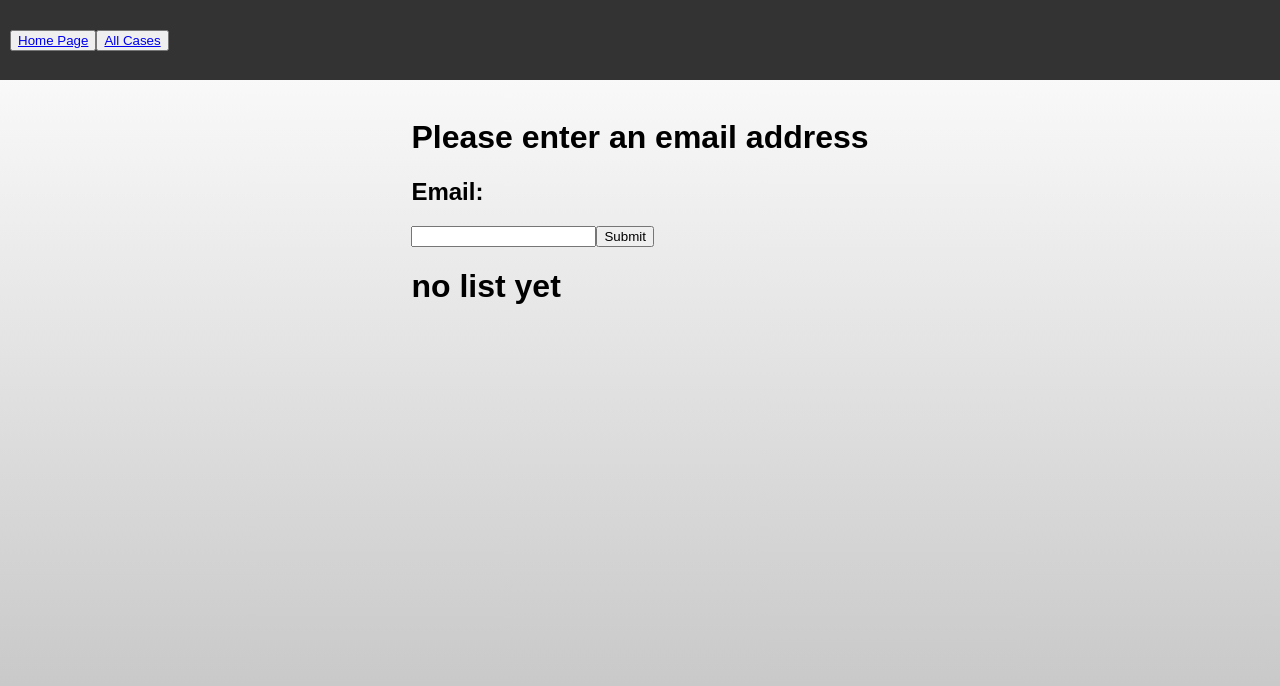
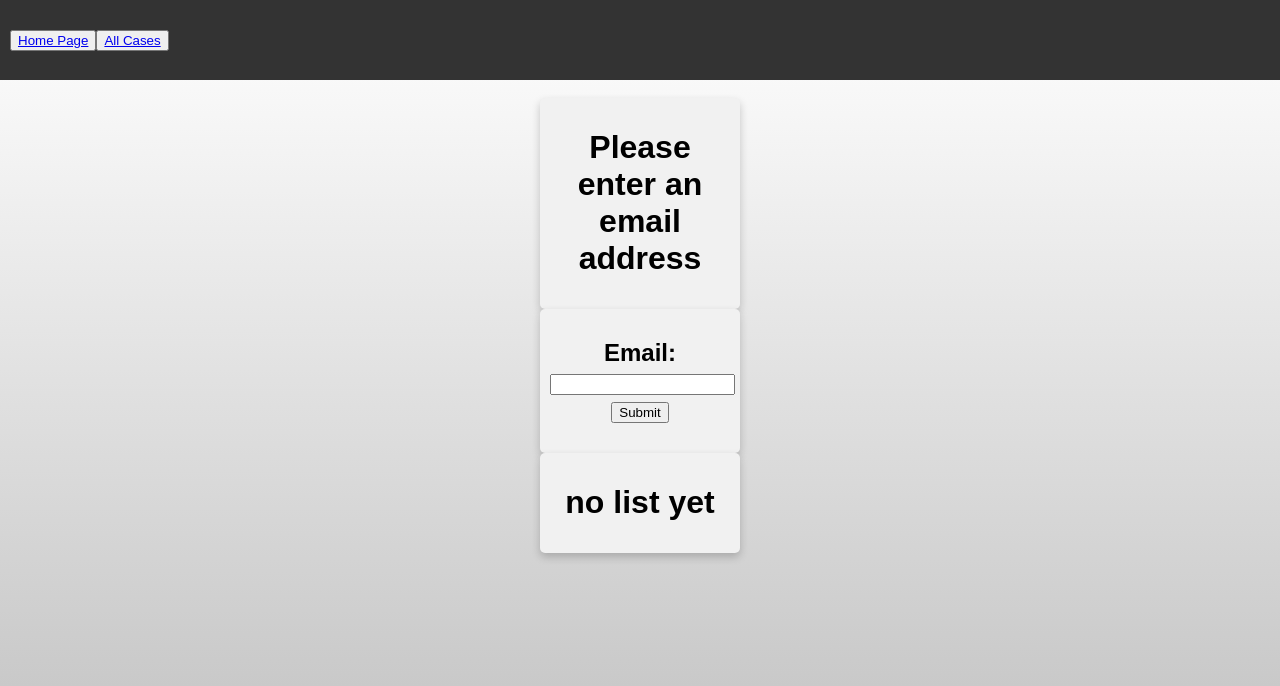
Before and after one commit to amneet954/CRMBuddy, a React app: page /cases in a window 1280 px wide. Built offline with nearby package versions, Linux system fonts and the light colour scheme.

Commit message:
Added CSS Cards

```diff
--- a/app/components/AllCases.js
+++ b/app/components/AllCases.js
@@ -1,6 +1,7 @@
 import React, { Component } from "react";
 import { gettingCases } from "../redux/reducers";
 import { connect } from "react-redux";
+import Card from "react-bootstrap/Card";
 // import { Link } from "react-router-dom";
 
 class AllCases extends Component {
@@ -35,11 +36,18 @@ class AllCases extends Component {
     } else {
       return (
         <div>
-          {caseList.length ? "" : <h1>Please enter an email address</h1>}
-          <form onSubmit={this.handleSubmit} className="text-center">
-            <label htmlFor="email">
-              <h2>Email: </h2>
-            </label>
+          {caseList.length ? (
+            ""
+          ) : (
+            <div className="card">
+              <h1>Please enter an email address</h1>
+            </div>
+          )}
+
+          <form onSubmit={this.handleSubmit}>
+            <div className="card">
+              <h2>
+                <label htmlFor="email">Email:</label>
                 <input
                   type="text"
                   name="email"
@@ -47,12 +55,15 @@ class AllCases extends Component {
                   onChange={this.handleChange}
                   required
                 />
-            <input type="submit" className="btn btn-primary btn-sm" />
+                <input type="submit" />
+              </h2>
+            </div>
           </form>
+
           {caseList.length ? (
             caseList.map((singleCase) => {
               return (
-                <div key={singleCase.caseId}>
+                <div key={singleCase.caseId} className="card">
                   <h1>{singleCase.name}</h1>
                   <h2>{singleCase.company}</h2>
                   <h2>{singleCase.email}</h2>
@@ -60,7 +71,9 @@ class AllCases extends Component {
               );
             })
           ) : (
+            <div className="card">
               <h1>no list yet</h1>
+            </div>
           )}
         </div>
       );
--- a/package.json
+++ b/package.json
@@ -18,10 +18,12 @@
   "dependencies": {
     "axios": "^0.18.0",
     "body-parser": "^1.18.2",
+    "bootstrap": "^4.4.1",
     "chalk": "^2.4.1",
     "express": "^4.14.0",
     "jsforce": "^1.9.3",
     "react": "^16.13.1",
+    "react-bootstrap": "^1.0.1",
     "react-dom": "^16.13.1",
     "react-redux": "^5.1.2",
     "react-router-dom": "^5.1.2",
--- a/public/style.css
+++ b/public/style.css
@@ -15,7 +15,14 @@ body {
   margin: 0;
   width: 100vw;
 }
-
+.card {
+  box-shadow: 0 4px 8px 0 rgba(0, 0, 0, 0.2);
+  padding: 10px;
+  width: 200px;
+  text-align: center;
+  background-color: #f1f1f1;
+  border-radius: 5px 5px;
+}
 nav {
   align-items: center;
   background-color: #333333;
```
Also changed, not shown: app/style.css (deleted, +0 -16 lines), 1 other file. Lines whose indentation alone changed are shown as unchanged.
